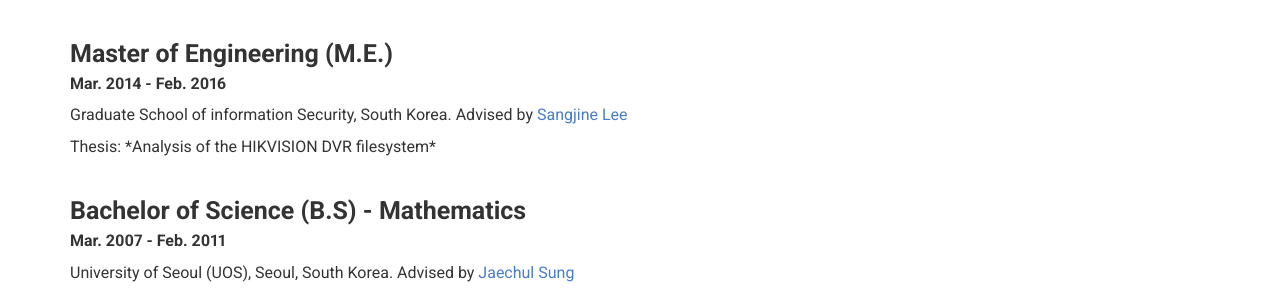
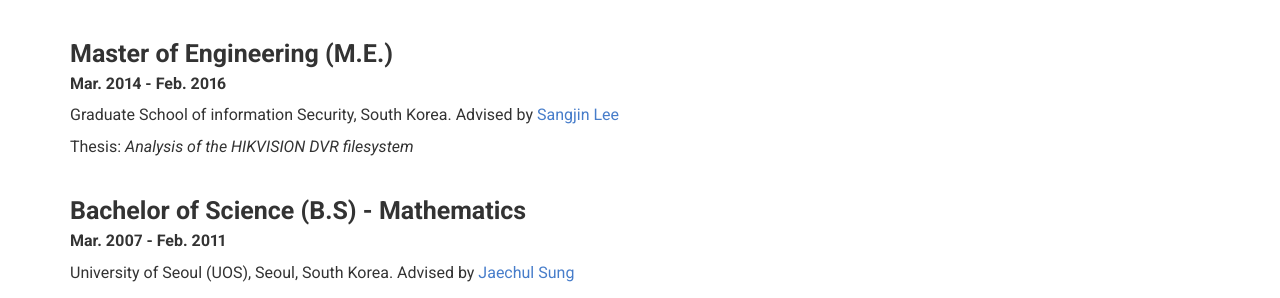
Before and after one commit to JaehyeokHan/jaehyeokhan.github.io, a Jekyll site: the page built from index.md, in a window 1280 px wide and 900 px high, scrolled down 881 px. Shown: the part 155-453 px from the top of the window. Built offline with Jekyll 4.4.1, drawn with Linux system fonts in a browser that asks for light colours; nearby versions of some CDN libraries.

Commit message:
Update _config.yml

```diff
--- a/_config.yml
+++ b/_config.yml
@@ -89,14 +89,14 @@ content:
         title: Master of Engineering (M.E.)
         sub_title: Mar. 2014 - Feb. 2016
         description: | # this will include new lines to allow paragraphs
-          Graduate School of information Security, South Korea. Advised by [Sangjine Lee](https://scs.korea.ac.kr/ime/professor/honor.do?mode=view&articleNo=36554&article.offset=0&articleLimit=30)
-          <p>Thesis: *Analysis of the HIKVISION DVR filesystem*</p>
+          <p>Graduate School of information Security, South Korea. Advised by <A href = "https://scs.korea.ac.kr/ime/professor/honor.do?mode=view&articleNo=36554&article.offset=0&articleLimit=30" target = "blank">Sangjin Lee</A></p>
+          <p>Thesis: <i>Analysis of the HIKVISION DVR filesystem</i></p>
 
       - layout: left
         title: Bachelor of Science (B.S) - Mathematics
         sub_title: Mar. 2007 - Feb. 2011
         description: | # this will include new lines to allow paragraphs
-          University of Seoul (UOS), Seoul, South Korea. Advised by [Jaechul Sung](https://www.uos.ac.kr/en/professor/view.do?proseq=14&code=20031&pageIndex=1&epTicket=LOG)
+          <p>University of Seoul (UOS), Seoul, South Korea. Advised by <A href = "https://www.uos.ac.kr/en/professor/view.do?proseq=14&code=20031&pageIndex=1&epTicket=LOG" target = "top">Jaechul Sung</A></p>
 
   - title: Experience
     layout: list
```
